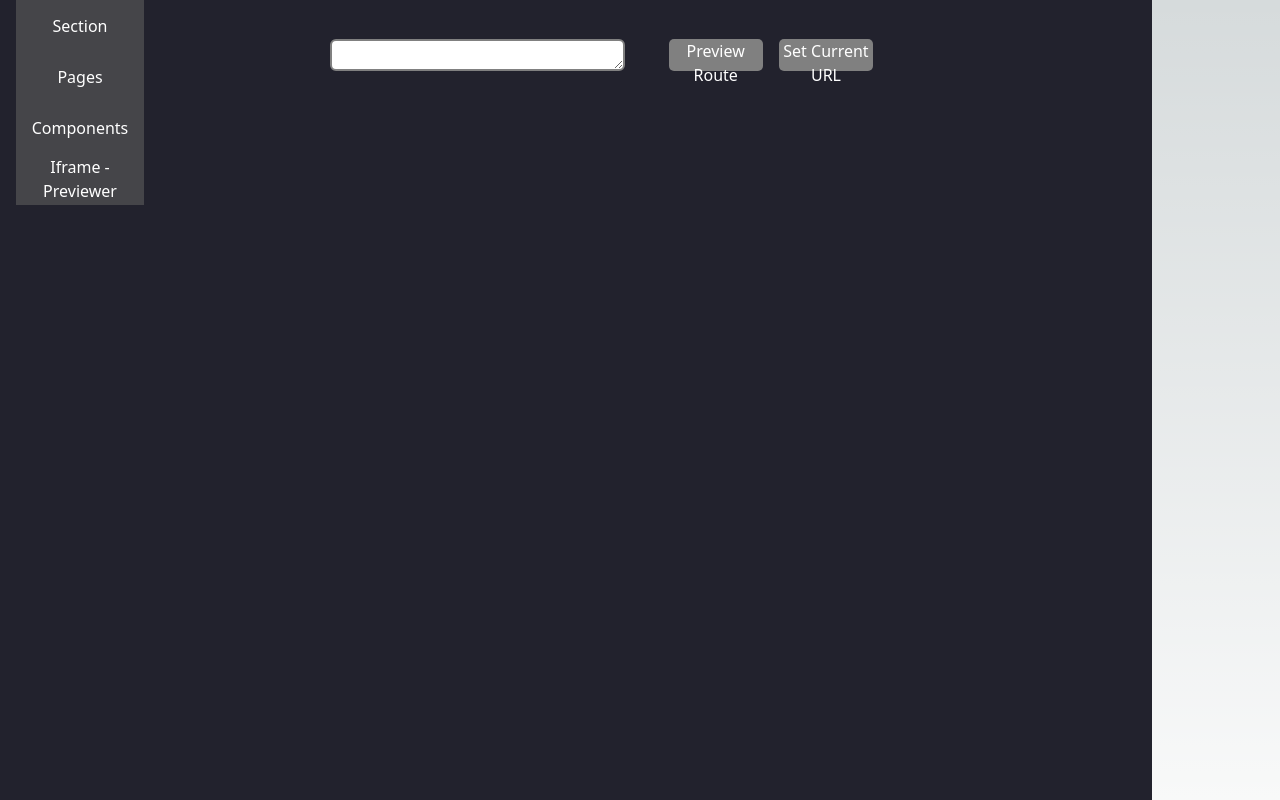
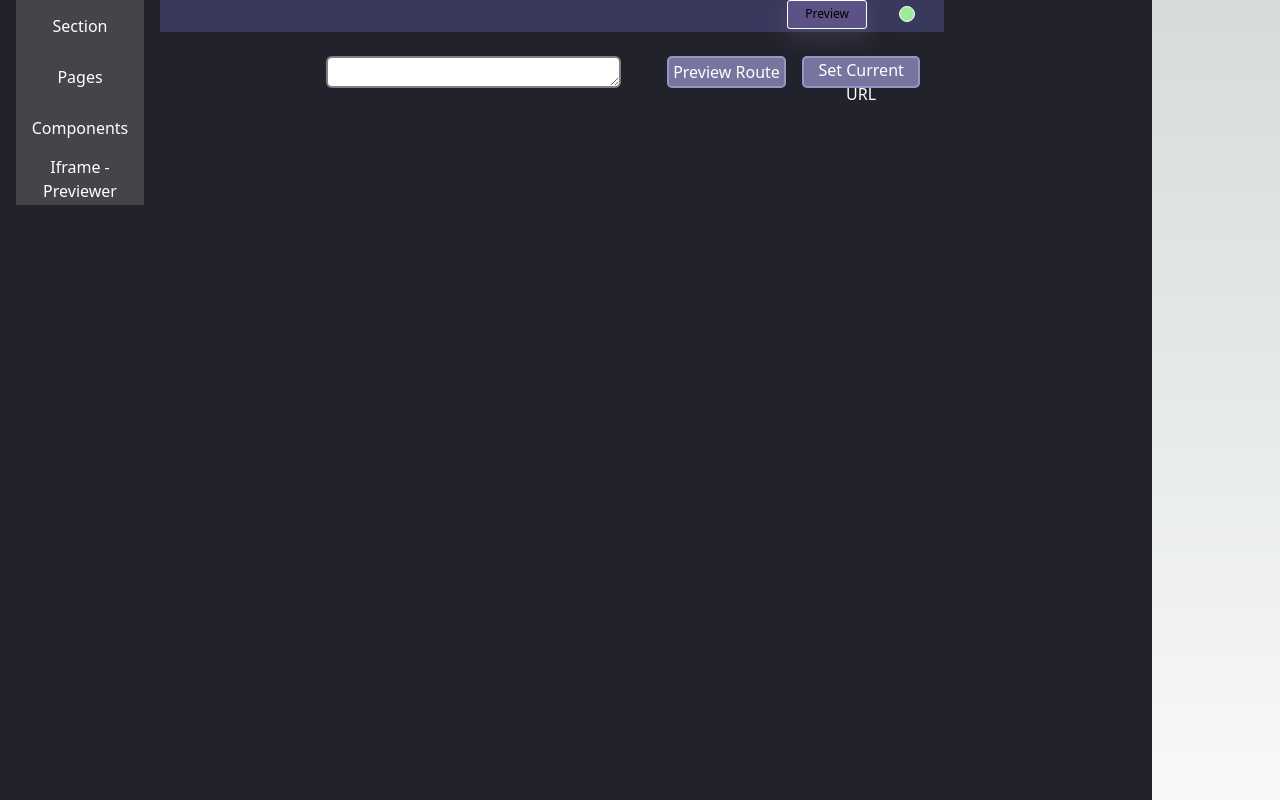
Before and after one commit to dnlstronge/demoprojcomps, a Next.js app: page /PanelLP in a window 1280 px wide. Shown: the top 800 px of the page. Built offline with nearby package versions, Linux system fonts and the light colour scheme.

Commit message:
add css changes

```diff
--- a/src/pages/PanelLP.tsx
+++ b/src/pages/PanelLP.tsx
@@ -9,6 +9,8 @@ import PanelSection from './PanelSection'
 
 const PanelLP= () => {
   return (
+
+
     <div className={classes.container}>
       <section className={classes.sidePanel}>
         <button className={classes.btn}>Section</button>
@@ -20,6 +22,7 @@ const PanelLP= () => {
         <PanelSection route={""} />
       </section>
     </div>
+
   )
 }
 
--- a/src/pages/PanelSection.module.css
+++ b/src/pages/PanelSection.module.css
@@ -1,7 +1,36 @@
+.bar {
+    display: flex;
+    flex-direction: row;
+    width: 100%;
+    height: 2rem;
+    background: rgb(56, 57, 93);
+
+}
+.barBtn {
+    width: 5rem;
+    height: 1.8rem;
+    background: rgb(92, 82, 134);
+    font-size: 12px;
+    margin-left: 80%;
+    margin-right: 2rem;
+    border: 1px solid white;
+    border-radius: 3px;
+    box-shadow: rgba(149, 157, 165, 0.2) 0px 8px 24px;
+}
+.circle {
+    background: rgb(155, 235, 155);
+    height: 1rem;
+    width: 1rem;
+    border: 1px solid white;
+    border-radius: 50%;
+    margin-top: 0.4rem;
+    box-shadow: rgba(100, 100, 111, 0.2) 0px 7px 29px 0px;
+}
+
 .container {
     width: 100%;
     background: rgb(34, 34, 45);
-    padding: 2rem;
+    padding: 1rem;
 
 }
 .inputSection {
@@ -19,11 +48,12 @@
 }
 .prevBtn {
     color: white;
-    background: grey;
+    background: rgb(119, 117, 160);
     height: 2rem;
-    width: 8rem;
+    width: 10rem;
     margin-left: 1rem;
     border-radius: 5px;
+    border: 2px solid rgb(150, 150, 199)
 }
 .prevBtn:hover {
     background: white;
--- a/src/pages/PanelSection.tsx
+++ b/src/pages/PanelSection.tsx
@@ -42,7 +42,11 @@ const PanelSection: React.FC<{ route: string }> = (props) => {
   /* animition - iframe expand */
   const iframeExpand = showIframe ? classes.iframe : classes.iframeStart
   return (
-
+    <>
+      <div className={classes.bar}>
+        <button className={classes.barBtn}>Preview</button>
+        <span className={classes.circle}></span>
+      </div>
       <div className={classes.container}>
         <section className={classes.inputSection}>
 
@@ -64,6 +68,7 @@ const PanelSection: React.FC<{ route: string }> = (props) => {
         </section>
 
       </div>
+    </>
   )
 }
 
```
Lines whose indentation alone changed are shown as unchanged.
